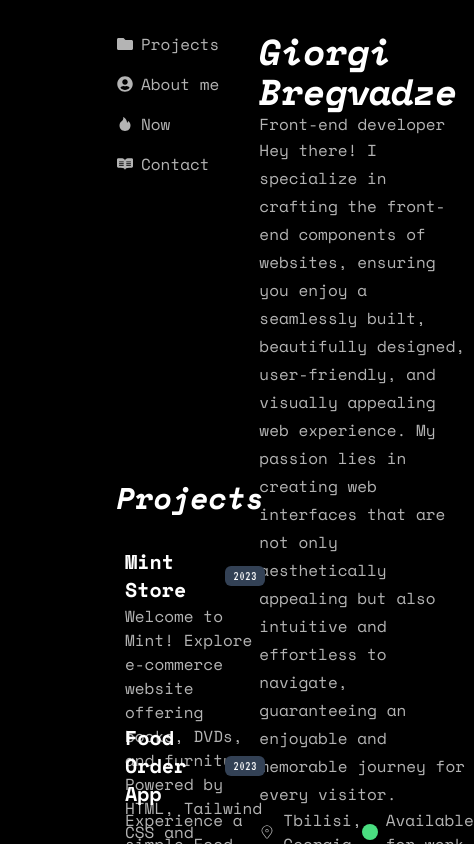
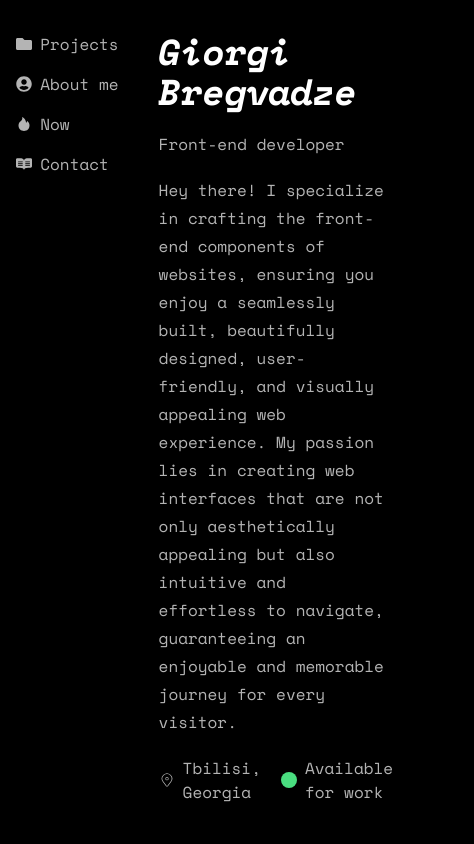
Before and after one commit to GBreg19/portfolio-page, a React (Vite) app: page / in a window 390 px wide. Shown: the top 844 px of the page, 474 px wide, since content can reach past the window. Built offline with nearby package versions, Linux system fonts and the light colour scheme.

Commit message:
added responsiveness

```diff
--- a/src/componenets/Intro.tsx
+++ b/src/componenets/Intro.tsx
@@ -5,7 +5,7 @@ import { BiCircle } from "react-icons/bi";
 const Intro = () => {
   return (
     <Fragment>
-      <section className="flex flex-col h-96 justify-between basis-11/12">
+      <section className="flex flex-col gap-5 basis-11/12">
         <h1 className="font-spaceMonoBoldIta font-black text-4xl text-white">
           Giorgi Bregvadze
         </h1>
@@ -18,7 +18,7 @@ const Intro = () => {
           but also intuitive and effortless to navigate, guaranteeing an
           enjoyable and memorable journey for every visitor.
         </p>
-        <div className="flex w-2/3 justify-between">
+        <div className="flex gap-5">
           <div className="flex items-center">
             <span>
               <CiLocationOn />
--- a/src/layout/Card.tsx
+++ b/src/layout/Card.tsx
@@ -6,7 +6,7 @@ type Props = {
 };
 
 const Card = (props: Props) => {
-  return <div className={`m-auto w-2/5 py-8 border-b-2 rounded-md border-gray-600 ${props.className ? props.className : ''}`}>{props.children}</div>;
+  return <div className={`m-auto 2xl:w-2/5 xl:w-1/2 lg:w-2/3 w-11/12 py-8 border-b-2 rounded-md border-gray-600 ${props.className ? props.className : ''}`}>{props.children}</div>;
 };
 
 export default Card;
--- a/src/sections/Now.tsx
+++ b/src/sections/Now.tsx
@@ -13,7 +13,7 @@ const Now = () => {
           <p className="font-vtReg bg-slate-700 px-2 rounded-md text-sm tracking-widest text-white">Last updated: July 26th</p>
         </span>
         <h2 className="my-5 font-spaceMonoMedIta font-semibold">Currently I'm working on:</h2>
-        <ul className="list-disc pl-5 w-4/5 flex flex-col gap-2 leading-7">
+        <ul className="list-disc pl-5 flex flex-col gap-2 leading-7">
           <li className="font-spaceMonoReg">
             I'm honing my expertise in TypeScript to build robust and scalable
             applications
```
